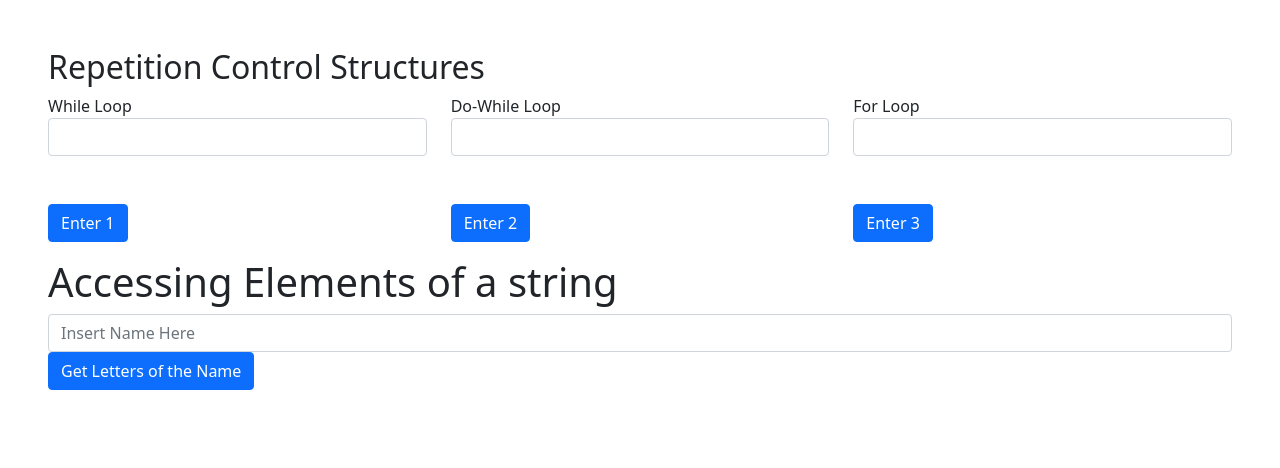
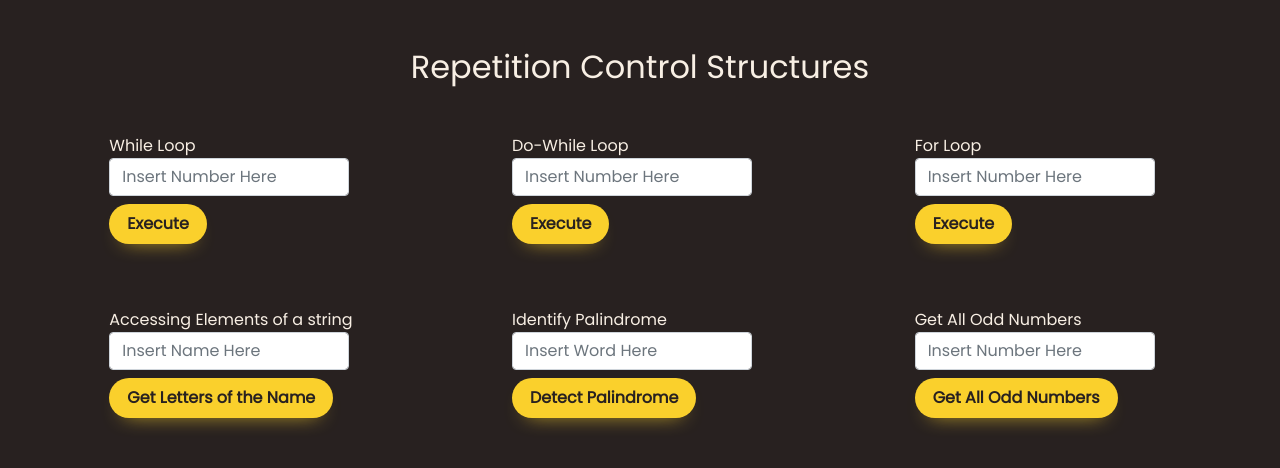
Before and after one commit to gibztajada/loopsAct, a plain HTML site: page index.html in a window 1280 px wide. Drawn offline with nearby package versions, Linux system fonts and the light colour scheme.

Commit message:
activity on loops

```diff
--- a/index.html
+++ b/index.html
@@ -7,44 +7,65 @@
 
 	<!-- bootstrap CSS -->
 	<link href="https://cdn.jsdelivr.net/npm/bootstrap@5.1.3/dist/css/bootstrap.min.css" rel="stylesheet" integrity="sha384-1BmE4kWBq78iYhFldvKuhfTAU6auU8tT94WrHftjDbrCEXSU1oBoqyl2QvZ6jIW3" crossorigin="anonymous">
+	<link rel="stylesheet" href="style.css">
 </head>
 <body>
 
 <div class="m-5">
-	<h2>Repetition Control Structures</h2>
+	<h2 class="text-center mb-5">Repetition Control Structures</h2>
 	<div class="row">
-		<div class="col-4">
-			<div class="form-group">
+		<div class="col-12 col-lg-4 d-flex flex-row justify-content-center">
+			<div class="form-group" style="width: 16rem;">
 				<label for="task1">While Loop</label>
-				<input type="number" name="" id="task1" class="form-control">
-				<button type="button" onclick="countUsingWhile()" class="btn btn-primary btn-block mt-5">Enter 1</button>
-				<p class="text-danger" id="message"></p>
+				<input type="number" name="" id="task1" class="form-control" placeholder="Insert Number Here">
+				<button type="button" onclick="countUsingWhile()" class="btn btn-block mt-2">Execute</button>
+				<p class="text-danger mt-2" id="message"><small></small></p>
 			</div>
 		</div>
 
-		<div class="col-4">
-			<div class="form-group">
+		<div class="col-12 col-lg-4 d-flex flex-row justify-content-center">
+			<div class="form-group" style="width: 16rem;">
 				<label for="">Do-While Loop</label>
-				<input type="number" name="" id="task2" class="form-control">
-				<button type="submit" onclick="countUsingDoWhile()" class="btn btn-primary btn-block mt-5">Enter 2</button>
-				<h5 class="text-danger" id="info"></h5>
+				<input type="number" name="" id="task2" class="form-control" placeholder="Insert Number Here">
+				<button type="submit" onclick="countUsingDoWhile()" class="btn btn-primary btn-block mt-2">Execute</button>
+				<p class="text-danger mt-2" id="info"><small></small></p>
 			</div>
 		</div>
-		<div class="col-4">
-			<div class="form-group">
+		<div class="col-12 col-lg-4 d-flex flex-row justify-content-center">
+			<div class="form-group" style="width: 16rem;">
 				<label for="">For Loop</label>
-				<input type="number" name="task3" id="task3" class="form-control">
-				<button type="submit" onclick="countUsingForLoop()" class="btn btn-primary btn-block mt-5">Enter 3</button>
-				<p class="text-muted" id="response"></p>
+				<input type="number" name="task3" id="task3" class="form-control" placeholder="Insert Number Here">
+				<button type="submit" onclick="countUsingForLoop()" class="btn btn-primary btn-block mt-2">Execute</button>
+				<p class="text-danger mt-2" id="response"><small></small></p>
 			</div>
 		</div>
 	</div>
-	<div class="row">
-		<div class="form-group">
-			<h1>Accessing Elements of a string</h1>
-			<input type="text" name="name" id="userName" placeholder="Insert Name Here" class="form-control">
-			<button type="submit" onclick="accessElementsInString()" id="getString" class="btn btn-primary">Get Letters of the Name</button>
-			<p class= "mt-4 text-success" id="stringLength"></p>
+	<div class="row mt-5">
+		<div class="col-12 col-lg-4 d-flex flex-row justify-content-center">
+			<div class="form-group" style="width: 16rem;">
+				<label>Accessing Elements of a string</label>
+				<input type="text" name="name" id="userName" placeholder="Insert Name Here" class="form-control">
+				<button type="submit" onclick="accessElementsInString()" id="getString" class="btn btn-primary mt-2">Get Letters of the Name</button>
+				<p class= "mt-4 text-success" id="stringLength"></p>
+			</div>
+		</div>
+
+		<div class="col-12 col-lg-4 d-flex flex-row justify-content-center">
+			<div class="form-group" style="width: 16rem;">
+				<label>Identify Palindrome</label>
+				<input type="text" name="word" id="word" placeholder="Insert Word Here" class="form-control">
+				<button type="submit" onclick="detectPalindrome()" id="detectWord" class="btn btn-primary mt-2">Detect Palindrome</button>
+				<p class= "mt-4" id="detectPalindrome"></p>
+			</div>
+		</div>
+
+		<div class="col-12 col-lg-4 d-flex flex-row justify-content-center">
+			<div class="form-group" style="width: 16rem;">
+				<label>Get All Odd Numbers</label>
+				<input type="number" name="value4" id="value4" placeholder="Insert Number Here" class="form-control">
+				<button type="submit" onclick="getOddNumbers()" id="getOdd" class="btn btn-primary mt-2">Get All Odd Numbers</button>
+				<p class= "mt-4" id="getOddNum"></p>
+			</div>
 		</div>
 	</div>
 </div>
--- a/index.js
+++ b/index.js
@@ -1,13 +1,17 @@
 function countUsingWhile(){
 	let input1 = document.getElementById('task1').value;
+	let output1 = '';
 	if (input1 <= 0) {
 		let msg = document.getElementById('message');
-		msg.innerHTML = 'Value Not Valid';
+		msg.innerHTML = 'Value Not Valid!';
 	} else {
 	while (input1 !== 0){
- 	alert(input1);
+ 	// alert(input1);
+ 	// input1--;
+ 	output1 +=  input1 + ' ';
  	input1--;
 	}
+	alert(output1)
 	}
 }
 
@@ -15,6 +19,7 @@ function countUsingWhile(){
 
 function countUsingDoWhile() {
 	let number = document.getElementById('task2').value
+	let output2 = '';
 	if (number <=0){
 		let displayText = document.getElementById('info');
 		displayText.innerHTML = 'The number is Not Valid!';
@@ -23,22 +28,29 @@ function countUsingDoWhile() {
 			let displayText = document.getElementById('info');
 			displayText.innerHTML = number + ' is Valid';
 			do {
-			alert('count value: ' + indexStart);
+			// alert('count value: ' + indexStart);
+			output2 +=  indexStart + ' ';
+
 			indexStart++
 			} while(indexStart <= number);
+			alert(output2)
 	}
+
 }
 
 
 function countUsingForLoop(){
 	let data = document.getElementById('task3').value;
 	let res = document.getElementById('response');
+	let output3 = '';
 	if (data <=0) {
-		res.innerHTML = 'Input Invalid';
+		res.innerHTML = 'Input Invalid!';
 	} else{
 		for (let startCount = 0; startCount <= data; startCount++) {
-		alert('This is the value in this iteration: ' + startCount);
+		// alert('This is the value in this iteration: ' + startCount);
+		output3 += startCount + ' ';
 		}
+		alert(output3);
 	}
 
 }
@@ -60,6 +72,53 @@ function accessElementsInString() {
 		// console.log(name[6]);
 
 	} else {
-		alert("INput is invalid")
+		alert("Input is invalid!")
 	}
 }
+
+// Detect if the word is a palindrome.
+
+function detectPalindrome(){
+	let word = document.getElementById('word').value;
+	let response = document.getElementById('detectPalindrome')
+	if (word !== '') {
+		let wrdLength = word.length;
+		for (let index = 0; index < wrdLength/2; index++) {
+
+			if (word[index] !== word[wrdLength-1-index]) {
+						response.innerHTML = word + '<h3 class="text-primary">is Not a Palindrome</h3>';
+			} else {
+				console.log(word[index] + ' is the same as ' + word[wrdLength-1-index])
+				response.innerHTML = word + '<h3 class="text-success">is a Palindrome</h3>';
+			}
+		}
+
+	} else {
+		response.innerHTML = '<p class="text-danger"><small>Value is Invalid!</small></p>';
+	}
+
+}
+
+
+
+// create a function that will allow us to only display the odd numbers from a set of integers.
+
+function getOddNumbers() {
+	let inputCount = document.getElementById('value4').value
+	let res = document.getElementById('getOddNum');
+	let output6 = '';
+	if (inputCount > 0) {
+		for (let count=0; count <= inputCount; count++) {
+		if((count % 2) === 0){
+			continue;
+		}
+		// alert(count + ' ');
+		output6 += count + ' ';
+		}
+	alert(output6);
+		// res.innerHTML = '<h3 class="text-warning"> Proceed</h3>'
+	} else {
+		res.innerHTML = '<p class="text-danger"><small> The Number should be greater than 0!</small></p>'
+	}
+
+}
--- /dev/null
+++ b/style.css
@@ -0,0 +1,59 @@
+@import url('https://fonts.googleapis.com/css2?family=Lato&family=Poppins&family=Sacramento&display=swap');
+* {
+padding: 0;
+margin: 0;
+box-sizing: border-box;
+}
+
+body {
+	background-color: #282120;
+	font-family: poppins, sans-serif;
+	color: #F8EFE4;
+}
+
+.form-control{
+	width: 15rem;
+}
+
+.btn {
+  background: #FAD02C;
+  border-radius: 999px;
+  box-shadow: #FAD02C 0 10px 20px -14px;
+  box-sizing: border-box;
+  color: #282120;
+  cursor: pointer;
+  font-size: 16px;
+  font-weight: 700;
+  line-height: 24px;
+  opacity: 1;
+  outline: 0 solid transparent;
+  padding: 8px 18px;
+  user-select: none;
+  -webkit-user-select: none;
+  touch-action: manipulation;
+  width: fit-content;
+  word-break: break-word;
+  border: 0;
+}
+
+.btn:hover {
+	background:  #fff0b3;
+	color:#282120 ;
+}
+
+.btn:focus {
+	background: #FAD02C;
+	border-color: #FAD02C!important;
+}
+
+/* Chrome, Safari, Edge, Opera */
+input::-webkit-outer-spin-button,
+input::-webkit-inner-spin-button {
+  -webkit-appearance: none;
+  margin: 0;
+}
+
+/* Firefox */
+input[type=number] {
+  -moz-appearance: textfield;
+}
```
